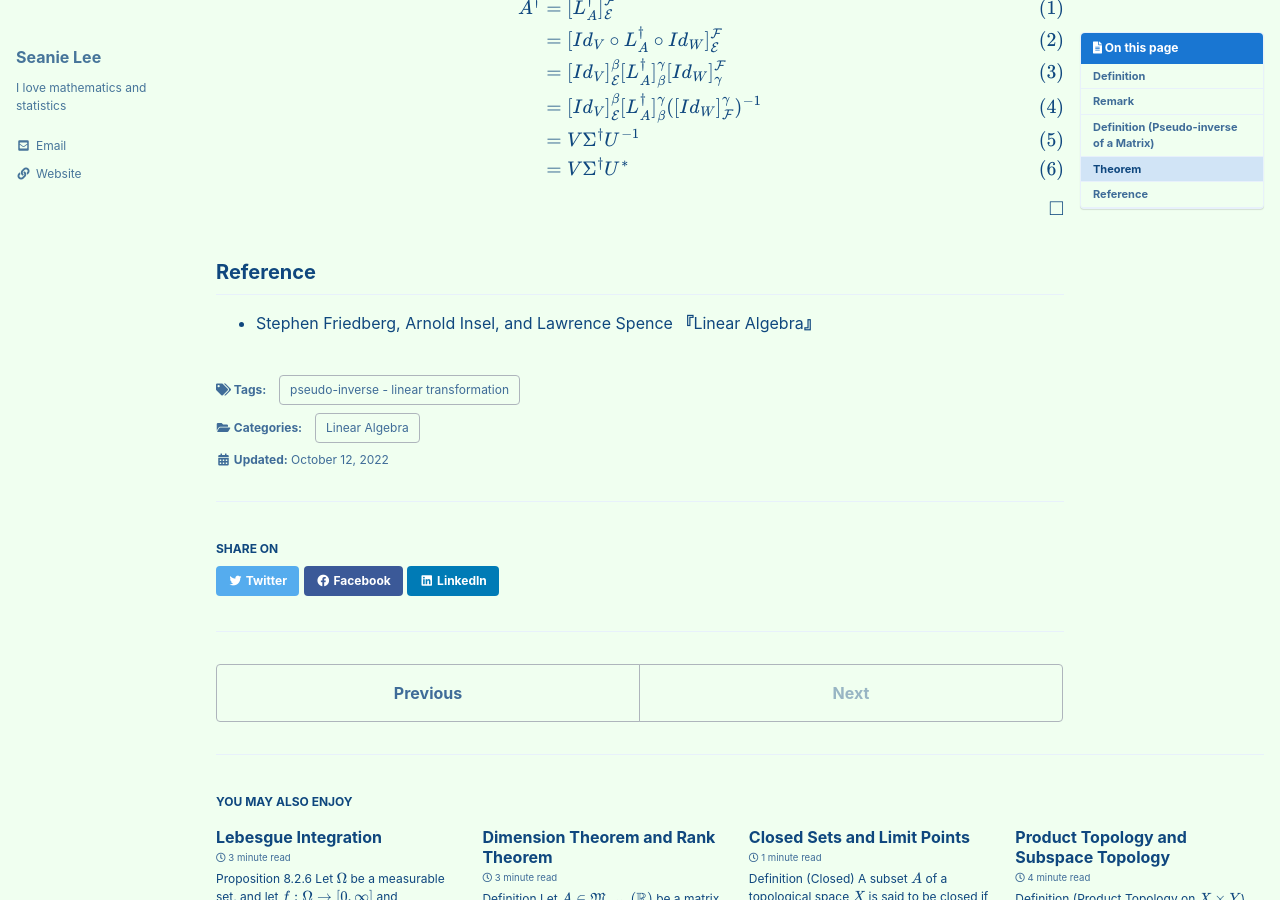
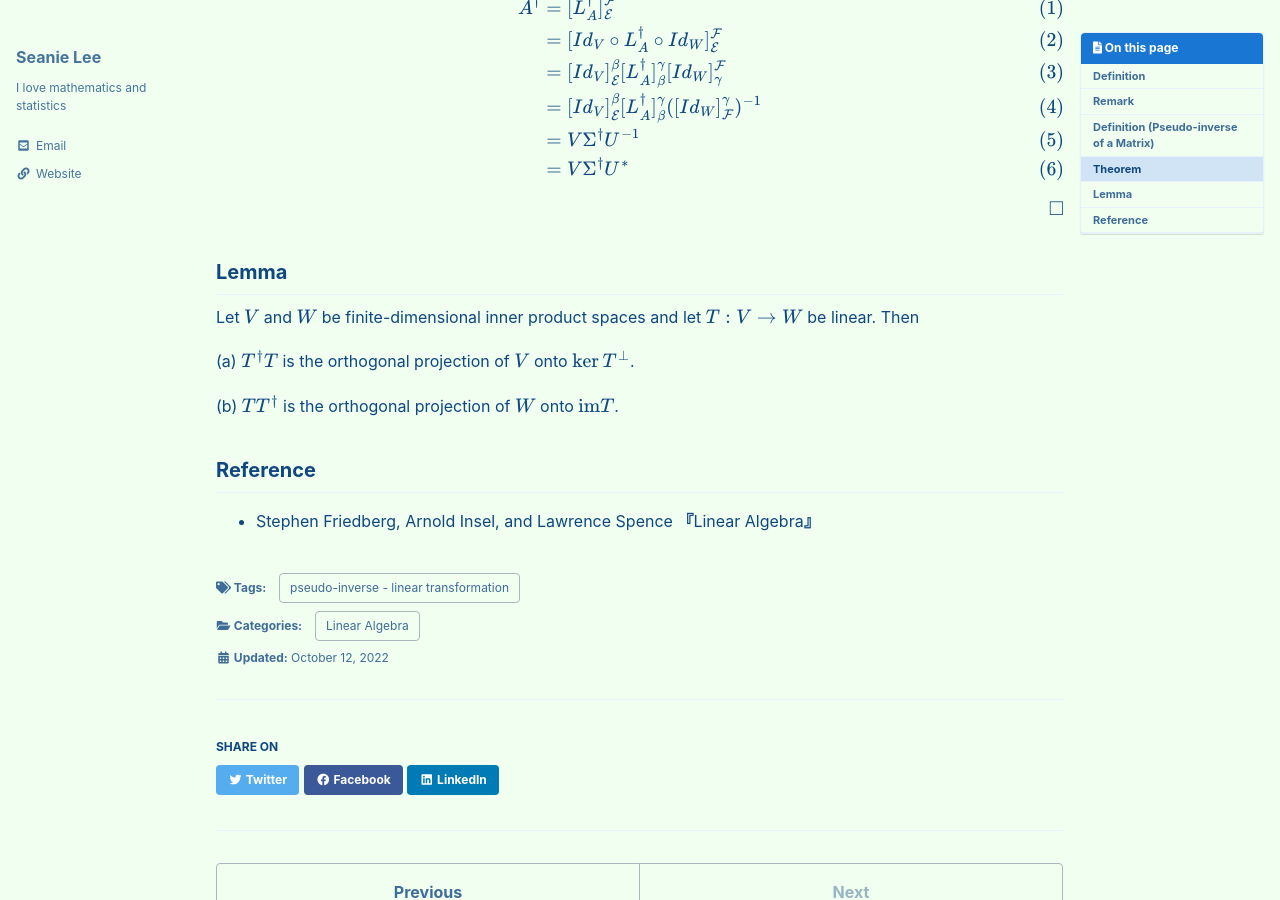
Before and after one commit to seanie12/blog, a Jekyll site: the page built from _posts/2022-10-12-pesudo-inverse.md, in a window 1280 px wide and 900 px high, scrolled down 1749 px. Built offline with Jekyll 4.4.1, drawn with Linux system fonts in a browser that asks for light colours; cached includes are drawn as plain includes; formulas are drawn with MathJax 3; some of the changed text lies outside the part shown.

Commit message:
Update 2022-10-12-pesudo-inverse.md

```diff
--- a/_posts/2022-10-12-pesudo-inverse.md
+++ b/_posts/2022-10-12-pesudo-inverse.md
@@ -43,7 +43,7 @@ T(\mathbf{v}_i)=\begin{cases}
 \end{align*}
 $$
 
-Since $\dim\ker T^\perp  = \dim V - \text{rank} T = n-r$ and $T \mathbf{v}_i=\mathbf{0}$ for $i>r$, $\\{\mathbf{v}_{r+1}, \ldots, \mathbf{v}_n\\}$ is a basis for $\ker T$.  On the other hand, since $\mathbf{v}_i \perp \mathbf{v}_j$ for all $1\leq i \leq r$ and $r<j \leq n$, $\\{\mathbf{v}_1, \ldots, \mathbf{v}_r\\}$ is linearly independent subset of $\ker T^\perp$.
+Since $\dim\ker T^\perp  = \dim V - \text{rank} T = n-r$ and $T (\mathbf{v}_i)=\mathbf{0}$ for $i>r$,  $\\{\mathbf{v}_{r+1}, \ldots, \mathbf{v}_n\\}$ is a basis for $\ker T$.  On the other hand, since $\mathbf{v}_i \perp \mathbf{v}_j$ for all $1\leq i \leq r$ and $r<j \leq n$, $\\{\mathbf{v}_1, \ldots, \mathbf{v}_r\\}$ is linearly independent subset of $\ker T^\perp$.
 
 Since  $V= \ker T \bigoplus \ker T^\perp$, $\dim \ker T^\perp = \dim V - \dim \ker T^\perp=n - (n-r) =r$. Thus $\\{\mathbf{v}_1\ldots, \mathbf{v}_r\\}$ is a basis for $\ker T^\perp$.
 
@@ -101,5 +101,12 @@ $$
 $$\tag*{$\square$}$$
 
 
+## Lemma
+Let $V$ and $W$ be finite-dimensional inner product spaces and let $T:V\to W$ be linear. Then
+
+(a) $T^\dagger T$ is  the orthogonal projection of $V$ onto $\ker T^\perp$.
+
+(b) $T T^\dagger$ is the orthogonal projection of $W$ onto $\text{im} T$.
+
 ## Reference
 - Stephen Friedberg, Arnold Insel, and Lawrence Spence **『**Linear Algebra**』**
```
